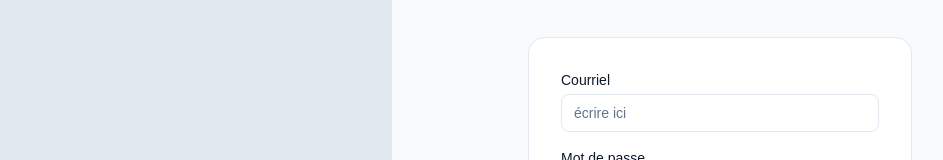
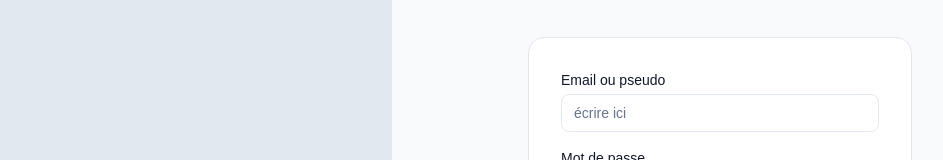
Before and after one commit to DAD-groupe-2aix/breezy-front, a Next.js app: page /login in a window 1280 px wide. Shown: the part 186-346 px from the top of the page, without its empty margins (232-1175 px from the left). Built offline with nearby package versions, Linux system fonts and the light colour scheme; no server answers.

Commit message:
accepte aussi les pseudos pour se login

```diff
--- a/app/login/page.js
+++ b/app/login/page.js
@@ -60,9 +60,10 @@ export default function LoginPage() {
           )}
 
           <div className="flex flex-col gap-1">
-            <label className="text-sm font-medium text-[#0F172A]">Courriel</label>
+            <label className="text-sm font-medium text-[#0F172A]">Email ou pseudo</label>
             <input
-              type="email"
+              type="text"
+
               value={email}
               onChange={(e) => setEmail(e.target.value)}
               placeholder="écrire ici"
```
